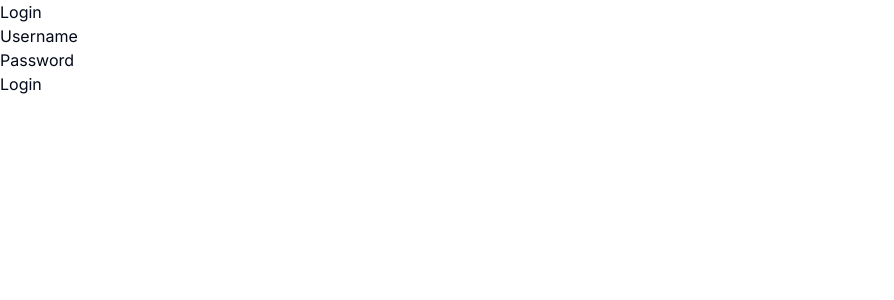
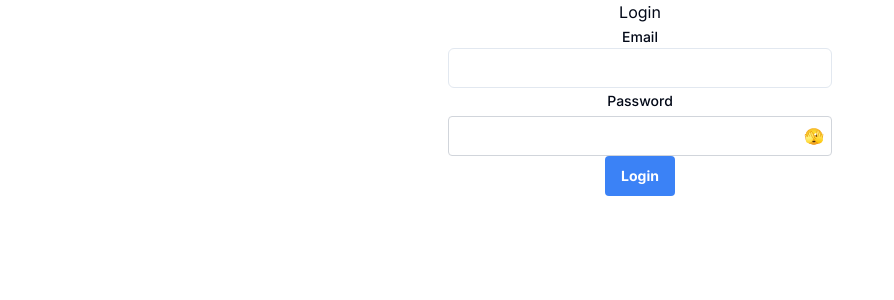
Before and after one commit to ericksih/gameconsign-coding-test, a Next.js app: page /auth/login in a window 1280 px wide. Shown: the top 300 px of the page, without its empty margins (0-894 px from the left). Built offline with nearby package versions, Linux system fonts and the light colour scheme.

Commit message:
fix: task 4: Logout from the session, Change the login page to use form generator with the `useFormGen`

```diff
--- a/src/app/auth/login/page.tsx
+++ b/src/app/auth/login/page.tsx
@@ -1,43 +1,74 @@
-'use client';
-import {useRouter, useSearchParams} from 'next/navigation';
+"use client";
+import { FormGenerator } from "@/components/form/FormGenerator";
+import { FormSchema } from "@/components/form/types";
+import { useFormGen } from "@/components/form/useFormGen";
+import { Button } from "@/components/ui/button";
+import { useRouter, useSearchParams } from "next/navigation";
+
 export default function LoginPage() {
+  const schema = {
+    name: "simple-form",
+    definitions: [
+      {
+        name: "email",
+        type: "text",
+        label: { text: "Email" },
+        rules: [{ name: "required" }],
+      },
+      {
+        name: "password",
+        type: "password",
+        label: { text: "Password" },
+        rules: [{ name: "required" }],
+      },
+    ],
+  } as FormSchema;
+
+  const { state, model, updateModelValue, handleSubmit } = useFormGen({
+    schema: schema,
+    model: { email: "", password: "" },
+  });
+
   const router = useRouter();
-    const searchParams = useSearchParams()
-    const handleLogin = async(event: any) => {
+  const searchParams = useSearchParams();
+  const handleLogin = async (event: any) => {
     event.preventDefault();
     const formData = new FormData(event.target);
     const data = Object.fromEntries(formData.entries());
-        const res = await fetch('/api/auth/login', {
-            method: 'POST',
+    const res = await fetch("/api/auth/login", {
+      method: "POST",
       headers: {
-                'Content-Type': 'application/json',
+        "Content-Type": "application/json",
       },
-            body: JSON.stringify(data)
+      body: JSON.stringify(data),
     });
     if (res.status === 200) {
-            let returnUrl = searchParams.get('return');
-            returnUrl = (returnUrl && decodeURIComponent(returnUrl)) ?? '/'
+      let returnUrl = searchParams.get("return");
+      returnUrl = (returnUrl && decodeURIComponent(returnUrl)) ?? "/";
       router.push(returnUrl);
     }
-
   };
 
   // TODO: Challenge: #4 - Change to use form generator with useFormGenerator hook and do the submit
   // TODO: Optional Challenge #1 - Use tailwindcss to style the login page
   return (
-        <div className="w-full md:w-96">
+    <div className="w-full md:w-96 mx-auto text-center">
+      <h1>Login</h1>
+
       <form onSubmit={(event) => handleLogin(event)}>
-                <h1>Login</h1>
-                <div>
-                <label>Username</label>
-                <input type="text" name="email" />
-                </div>
-                <label>Password</label>
-                <input type="password" name="password" />
-                <div>
-                <button type="submit" className="">Login</button>
-                </div>
+        <FormGenerator
+          schema={schema}
+          state={state}
+          model={model}
+          updateModelValue={updateModelValue}
+        />
+        <Button
+          type="submit"
+          className="bg-blue-500 hover:bg-blue-700 text-white font-bold py-2 px-4 rounded"
+        >
+          Login
+        </Button>
       </form>
     </div>
-    )
+  );
 }
--- a/src/app/form/page.tsx
+++ b/src/app/form/page.tsx
@@ -1,9 +1,9 @@
-'use client';
-import {logout} from "@/actions/logout";
-import {FormModel, FormSchema} from "@/components/form/types";
-import {useFormGen} from "@/components/form/useFormGen";
-import {FormGenerator} from "@/components/form/FormGenerator";
-import {Button} from "@/components/ui/button";
+"use client";
+import { logout } from "@/actions/logout";
+import { FormModel, FormSchema } from "@/components/form/types";
+import { useFormGen } from "@/components/form/useFormGen";
+import { FormGenerator } from "@/components/form/FormGenerator";
+import { Button } from "@/components/ui/button";
 
 export default function FormPage() {
   const schema = {
@@ -12,27 +12,21 @@ export default function FormPage() {
       {
         name: "first_name",
         type: "text",
-                label: {text: "First Name"},
-                rules: [{name: "required"}]
+        label: { text: "First Name" },
+        rules: [{ name: "required" }],
       },
       {
         name: "last_name",
         type: "text",
-                label: {text: "Last Name"},
-                rules: [{name: "required"}]
+        label: { text: "Last Name" },
+        rules: [{ name: "required" }],
       },
     ],
   } as FormSchema;
 
-    const {
-        state,
-        model,
-        updateModelValue,
-        handleSubmit
-    }
-        = useFormGen({
+  const { state, model, updateModelValue, handleSubmit } = useFormGen({
     schema: schema,
-        model: {first_name: "", last_name: ""}
+    model: { first_name: "", last_name: "" },
   });
 
   // const handleSubmit = (e: React.FormEvent<HTMLFormElement>) => {
@@ -42,19 +36,29 @@ export default function FormPage() {
 
   const logSubmit = async (model: FormModel) => {
     console.log(model);
-    }
+  };
   // TODO: Challenge #2: Browser console is throwing a warning. Fix it.
   return (
-        <>
+    <div className="w-full md:w-96 mx-auto text-center">
       <h1>Form Page</h1>
       <form onSubmit={handleSubmit(logSubmit)}>
-                <FormGenerator schema={schema} state={state} model={model} updateModelValue={updateModelValue}/>
+        <FormGenerator
+          schema={schema}
+          state={state}
+          model={model}
+          updateModelValue={updateModelValue}
+        />
         <Button type={"submit"}>Submit</Button>
       </form>
       <hr />
-            <form action={logout}>
-            <button type={"submit"}>Logout</button>
+      <form action={logout} className="mt-4 text-center align-center">
+        <Button
+          type={"submit"}
+          className="bg-red-500 hover:bg-red-700 text-white font-bold py-2 px-4 rounded"
+        >
+          Logout
+        </Button>
       </form>
-        </>
-    )
+    </div>
+  );
 }
--- a/src/components/form/FormFields.tsx
+++ b/src/components/form/FormFields.tsx
@@ -1,20 +1,12 @@
 import React from "react";
-import {FormFieldProps} from "@/components/form/types";
-import {TextField} from "@/components/form/fields/TextField";
-import {FormLabel} from "@/components/form/FormLabel";
+import { FormFieldProps } from "@/components/form/types";
+import { TextField } from "@/components/form/fields/TextField";
+import { FormLabel } from "@/components/form/FormLabel";
+import { PasswordField } from "./fields/PasswordField";
 
-const FormField
-    = React.forwardRef<HTMLDivElement, FormFieldProps>((
-    {
-        field,
-        path,
-        value,
-        errors,
-        updateModelValue,
-        ...props
-    },
-    ref
-) => {
+const FormField = React.forwardRef<HTMLDivElement, FormFieldProps>(
+  ({ field, path, value, errors, updateModelValue, ...props }, ref) => {
+    // Determines which component to render based on field type
     const generateField = () => {
       let Component = null;
 
@@ -22,25 +14,30 @@ const FormField
         case "text":
           Component = TextField;
           break;
+        case "password":
+          Component = PasswordField;
+          break;
         default:
-                return <></>;
+          return null;
       }
 
       return (
         <FormLabel label={field.label} errors={errors} path={path}>
           <Component
             field={field}
-                    // @ts-ignore
-                    value={value}
+            value={value as string}
             path={path}
             updateModelValue={updateModelValue}
+            {...props}
           />
         </FormLabel>
-        )
+      );
+    };
+
+    return <div ref={ref}>{generateField()}</div>;
   }
-    return generateField();
-});
+);
 
-FormField.displayName = 'FormField';
+FormField.displayName = "FormField";
 
-export {FormField};
+export { FormField };
--- a/src/components/form/types.ts
+++ b/src/components/form/types.ts
@@ -1,17 +1,17 @@
 import React from "react";
-import {PrimitiveValues} from "@/utils/types";
+import { PrimitiveValues } from "@/utils/types";
 
 export type FormSchema = {
   name: string;
   definitions: FieldDefinition[];
-}
+};
 
 export type FieldDefinition = {
   name: string;
   type: FieldType;
   label: FieldLabel;
   rules?: ValidationRule[];
-}
+};
 
 export type FieldLabel = {
   text: string;
@@ -20,54 +20,54 @@ export type FieldLabel = {
   tooltipTemplate?: string;
   prefix?: string;
   suffix?: string;
-}
+};
 
 export type ValidationRule = {
-    name: ValidationRuleType
+  name: ValidationRuleType;
   options?: any[];
-}
+};
 
 export type FormGeneratorProps = {
   schema: FormSchema;
   state: UseFormGeneratorState;
   model: FormModel;
   updateModelValue: UpdateModelValue;
-}
+};
 
 export type FormGeneratorProviderProps = {
-    updateModelValue: UpdateModelValue,
+  updateModelValue: UpdateModelValue;
   children: React.ReactNode;
-}
+};
 
 export type FormGeneratorContextType = {
-    updateModelValue: UpdateModelValue
-}
+  updateModelValue: UpdateModelValue;
+};
 
 export type FormFieldProps = {
   field: FieldDefinition;
   path: ModelPath;
   value: FormModel | FormModel[] | PrimitiveValues | PrimitiveValues[];
   errors: ValidationError[];
-    updateModelValue: UpdateModelValue
-}
+  updateModelValue: UpdateModelValue;
+};
 
 export type FormLabelProps = {
-    label: FieldLabel,
-    errors: ValidationError[],
-    path: ModelPath,
-    children: React.ReactNode
-}
+  label: FieldLabel;
+  errors: ValidationError[];
+  path: ModelPath;
+  children: React.ReactNode;
+};
 
-export  type BaseFieldProps = {
+export type BaseFieldProps = {
   field: FieldDefinition;
   value: PrimitiveValues;
   path: ModelPath;
   updateModelValue: UpdateModelValue;
-}
+};
 
-export interface TextFieldProps extends BaseFieldProps{
-}
+export interface TextFieldProps extends BaseFieldProps {}
 
+export interface PasswordFieldProps extends BaseFieldProps {}
 
 export type UseFormGeneratorState = {
   isDirty: boolean;
@@ -76,37 +76,44 @@ export type UseFormGeneratorState = {
   isSubmitted: boolean;
   errors: FormErrors;
   defaultValue: FormModel;
-}
+};
 export type UseFormGeneratorProps = {
   schema: FormSchema;
   model: FormModel;
-}
+};
 export type UseFormGeneratorReturn = {
   state: UseFormGeneratorState;
   model: FormModel;
   updateModelValue: UpdateModelValue;
-    handleSubmit: UseFormGenHandleSubmit
-}
+  handleSubmit: UseFormGenHandleSubmit;
+};
 
-export type UpdateModelValue = (path: ModelPath, definition: FieldDefinition, value: PrimitiveValues) => void;
+export type UpdateModelValue = (
+  path: ModelPath,
+  definition: FieldDefinition,
+  value: PrimitiveValues
+) => void;
 
-export type FieldType = 'text' | 'password' | 'combo' | 'radio' | 'checkbox';
-export type ValidationRuleType = 'required';
+export type FieldType = "text" | "password" | "combo" | "radio" | "checkbox";
+export type ValidationRuleType = "required";
 
 export type ModelPath = string;
 export type FormModel = {
-    [key:string | ModelPath]: PrimitiveValues | PrimitiveValues[] | FormModel | FormModel[];
-}
-export type FormErrors = Record<string, ValidationError[]>
+  [key: string | ModelPath]:
+    | PrimitiveValues
+    | PrimitiveValues[]
+    | FormModel
+    | FormModel[];
+};
+export type FormErrors = Record<string, ValidationError[]>;
 
 export type ValidationError = {
   [key: string | ModelPath]: {
     type: string;
     value: PrimitiveValues;
     threshold?: DateValidationThreshold | NumberValidationThresholdType;
-    }
-}
-
+  };
+};
 
 export type DateValidationThreshold = {
   max?: string; // string for date
@@ -114,23 +121,33 @@ export type DateValidationThreshold = {
   type: DateValidationThresholdType;
 };
 export type NumberValidationThreshold = {
-    max?:  string; // string for date
-    min?:  string; // string for date
+  max?: string; // string for date
+  min?: string; // string for date
   type: NumberValidationThresholdType;
-}
+};
 
 // export type RelatedFieldValidationThreshold = {
 //     field: string;
 //     fieldLabel: string;
 // }
-export type NumberValidationThresholdType = 'gte' | 'gt' | 'lte' | 'lt' | 'between'
-export type DateValidationThresholdType = 'gte' | 'gt' | 'lte' | 'lt' | 'between'
+export type NumberValidationThresholdType =
+  | "gte"
+  | "gt"
+  | "lte"
+  | "lt"
+  | "between";
+export type DateValidationThresholdType =
+  | "gte"
+  | "gt"
+  | "lte"
+  | "lt"
+  | "between";
 
 export type SubmitHandler = (
   data: FormModel,
-    event?: React.BaseSyntheticEvent,
+  event?: React.BaseSyntheticEvent
 ) => unknown | Promise<unknown>;
 export type UseFormGenHandleSubmit = (
   onValid: SubmitHandler,
-    onInvalid?: SubmitHandler,
+  onInvalid?: SubmitHandler
 ) => (e?: React.BaseSyntheticEvent) => Promise<void>;
```
Lines whose indentation alone changed are shown as unchanged.
